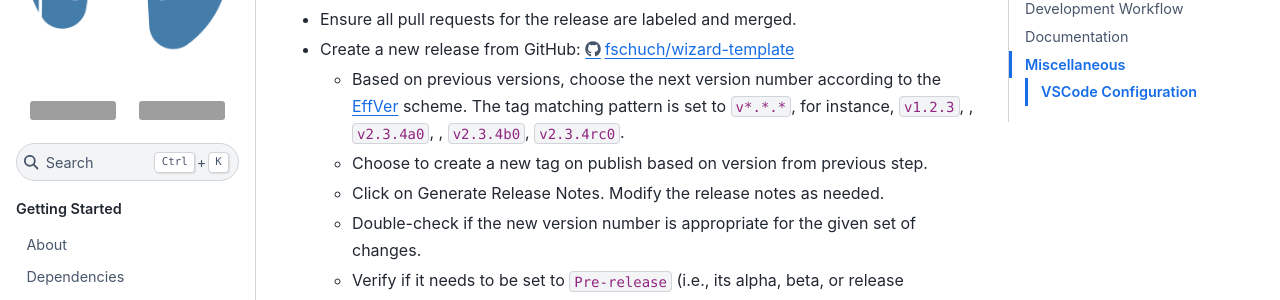
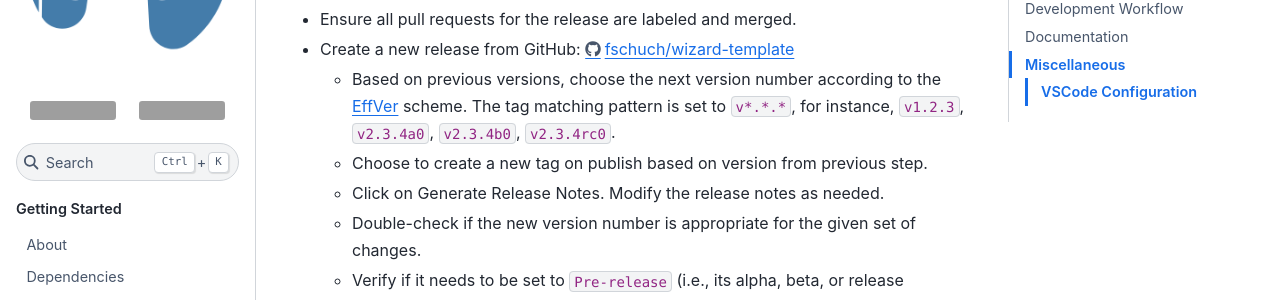
Before and after one commit to fschuch/wizard-template, a Jupyter Book: the page built from docs/references/how-to-contribute.md, in a window 1280 px wide and 900 px high, scrolled down 4373 px, cut to the strip 164-464 px from the top of the window. Built offline with Jupyter Book 1.0.4 settings and Sphinx 7.4.7 and the Sphinx Book theme 1.1.4, drawn with Linux system fonts in a browser that asks for light colours; grey boxes are pictures that could not be loaded.

```diff
--- a/docs/references/how-to-contribute.md
+++ b/docs/references/how-to-contribute.md
@@ -161,7 +161,7 @@ To create a new release, follow these steps:
 
 - Create a new release from GitHub: <https://github.com/fschuch/wizard-template/releases>
 
-  - Based on previous versions, choose the next version number according to the [EffVer](https://jacobtomlinson.dev/effver/) scheme. The tag matching pattern is set to `v*.*.*`, for instance, `v1.2.3`, , `v2.3.4a0`, , `v2.3.4b0`, `v2.3.4rc0`.
+  - Based on previous versions, choose the next version number according to the [EffVer](https://jacobtomlinson.dev/effver/) scheme. The tag matching pattern is set to `v*.*.*`, for instance, `v1.2.3`, `v2.3.4a0`, `v2.3.4b0`, `v2.3.4rc0`.
   - Choose to create a new tag on publish based on version from previous step.
   - Click on Generate Release Notes. Modify the release notes as needed.
   - Double-check if the new version number is appropriate for the given set of changes.
```
Also changed, not shown: README.md (+1 -0 lines), .github/copilot-instructions.md, 1 other file.
